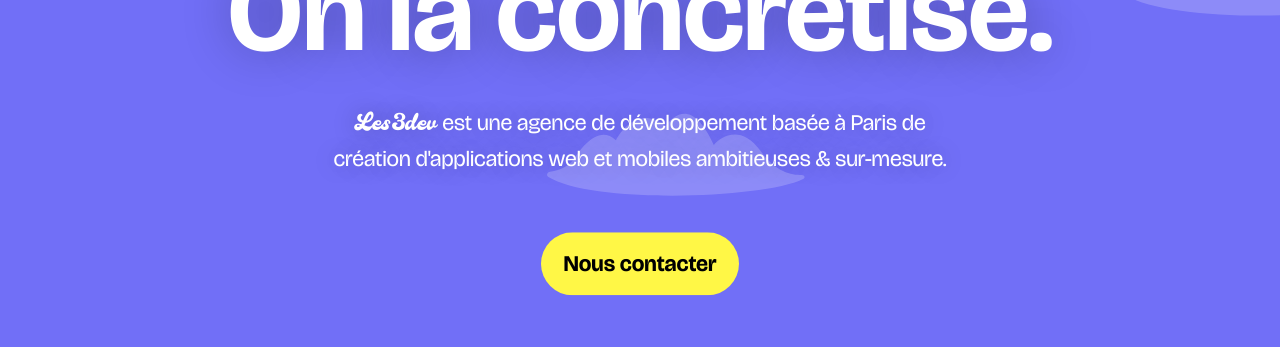
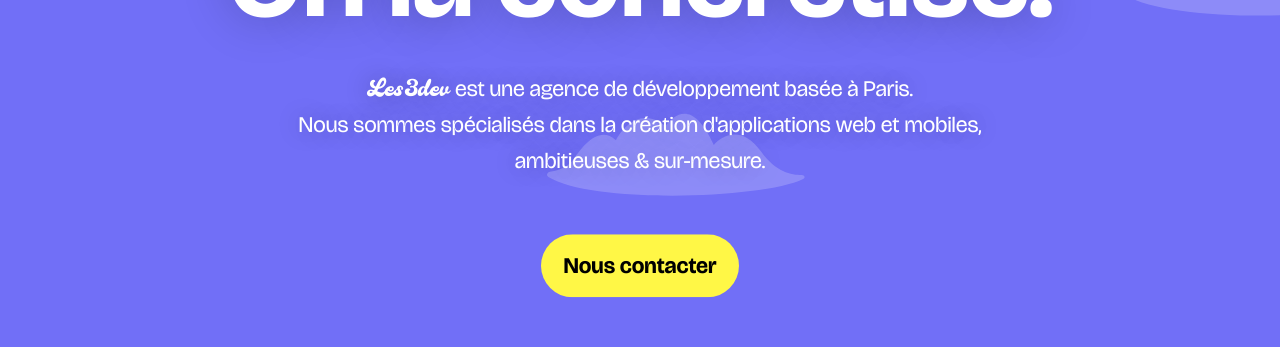
Before and after one commit to les3dev/website, a SvelteKit app: page / in a window 1280 px wide. Shown: the part 338-685 px from the top of the page. Built offline with nearby package versions, Linux system fonts and the light colour scheme; no server answers.

Commit message:
feat: update subtitle

```diff
--- a/src/routes/+page.svelte
+++ b/src/routes/+page.svelte
@@ -129,7 +129,8 @@
     <Clouds />
     <h1 class="big">Vous avez la vision,<br />On la concrétise.</h1>
     <div class="subtitle">
-        <strong class="logo">Les3dev</strong> est une agence de développement basée à Paris de création d'applications web et mobiles ambitieuses & sur-mesure.
+        <strong class="logo">Les3dev</strong> est une agence de développement basée à Paris.<br />
+        Nous sommes spécialisés dans la création d'applications web et mobiles, ambitieuses & sur-mesure.
     </div>
     <a role="button" href="#contact" class="cta">Nous contacter</a>
 </section>
@@ -290,7 +291,7 @@
         text-align: center;
         margin-bottom: 2em;
         margin-inline: auto;
-        max-width: 60rem;
+        max-width: 50rem;
         text-shadow: 0 0 1.5rem hsla(0, 0%, 0%, 0.3);
     }
     .logo {
@@ -314,6 +315,7 @@
 
     #intro .cta {
         background-color: var(--color-yellow);
+        margin-bottom: 2rem;
     }
     #intro .cta:hover,
     #intro .cta:focus {
```
